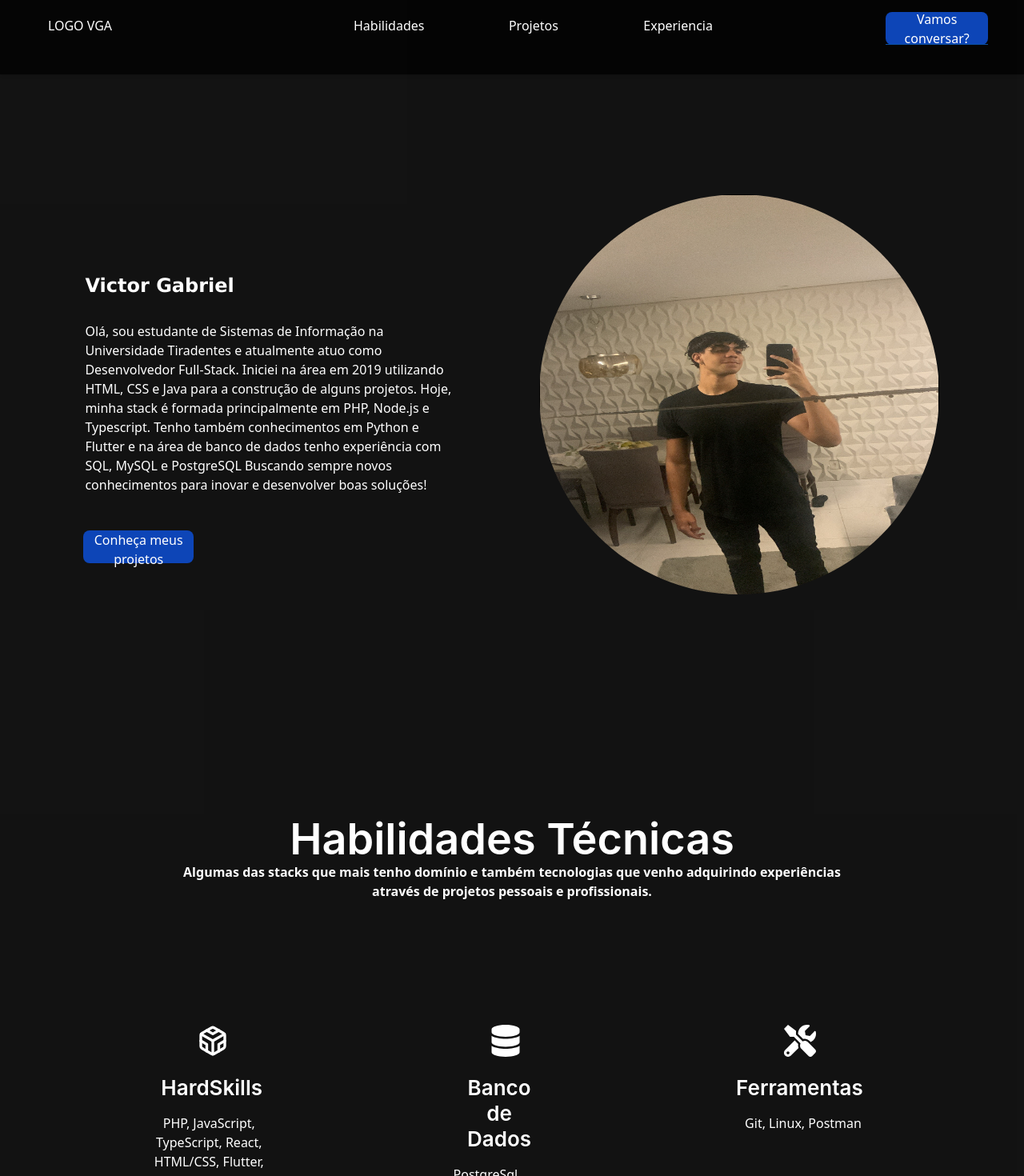
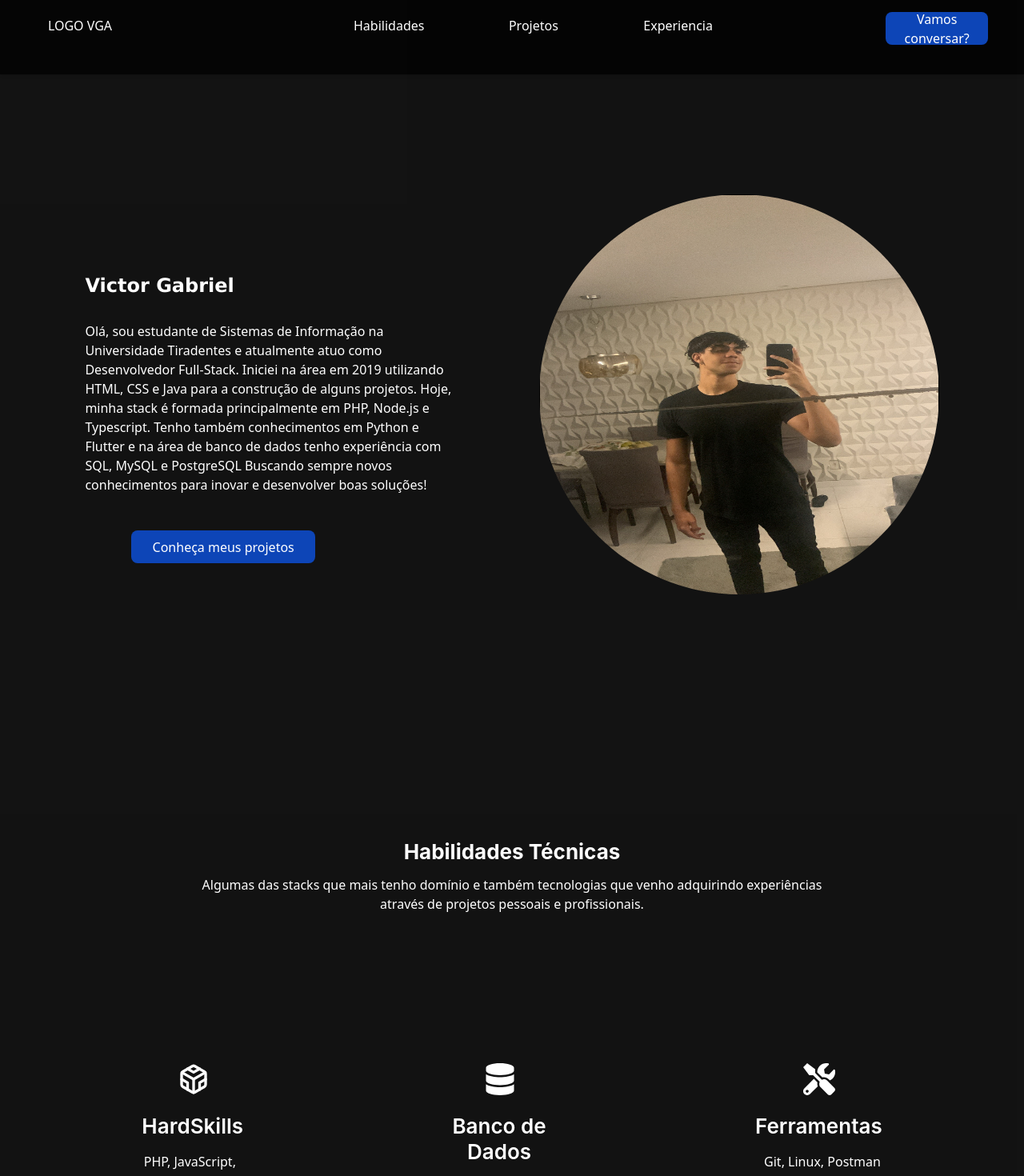
Before and after one commit to victorsota/portfolio, a React (Vite) app: page / in a window 1280 px wide. Shown: the top 1470 px of the page at 80% size. Built offline with nearby package versions, Linux system fonts and the light colour scheme.

Commit message:
feat: alinhamento no geral, mudanca de font e textura

```diff
--- a/src/styles/about.css
+++ b/src/styles/about.css
@@ -10,7 +10,8 @@
 }
 
 .botaoabout {
-  width: 30%;
+  width: 50%;
+  min-width: 50%;
   font-size: 16px;
   width: 30%;
   text-align: left;
--- a/src/styles/experience.css
+++ b/src/styles/experience.css
@@ -2,9 +2,8 @@
   color: #ffffff;
   width: 100%;
   font-family: Inter;
-  font-size: 54px;
+  font-size: 26px;
   margin-top: 25px;
-  font-weight: 600;
   line-height: 29px;
   letter-spacing: 0em;
   text-align: center;
--- a/src/styles/skills.css
+++ b/src/styles/skills.css
@@ -2,8 +2,7 @@
   color: #ffffff;
   width: 100%;
   font-family: Inter;
-  font-size: 54px;
-  font-weight: 600;
+  font-size: 26px;
   line-height: 29px;
   letter-spacing: 0em;
   text-align: center;
@@ -30,6 +29,7 @@
   width: 100%;
   font-size: 16px;
   text-align: center;
+  font-weight: normal;
 }
 
 .text {
@@ -65,6 +65,7 @@
 .container2 {
   margin-right: 20%;
   width: 40%;
+  min-width: 10%
 }
 
 .container3 {
--- a/src/styles/style.css
+++ b/src/styles/style.css
@@ -74,15 +74,7 @@ nav {
   background-color: #0a51a3; /* Altera a cor de fundo no hover */
 }
 
-.custom-button::after {
-  content: "";
-  position: absolute;
-  bottom: 0;
-  left: 0;
-  width: 100%;
-  height: 1px; /* Altura da linha */
-  background-color: #0a51a3; /* Cor da linha */
-}
+
 
 .botaonav {
   width: 10%;
```
